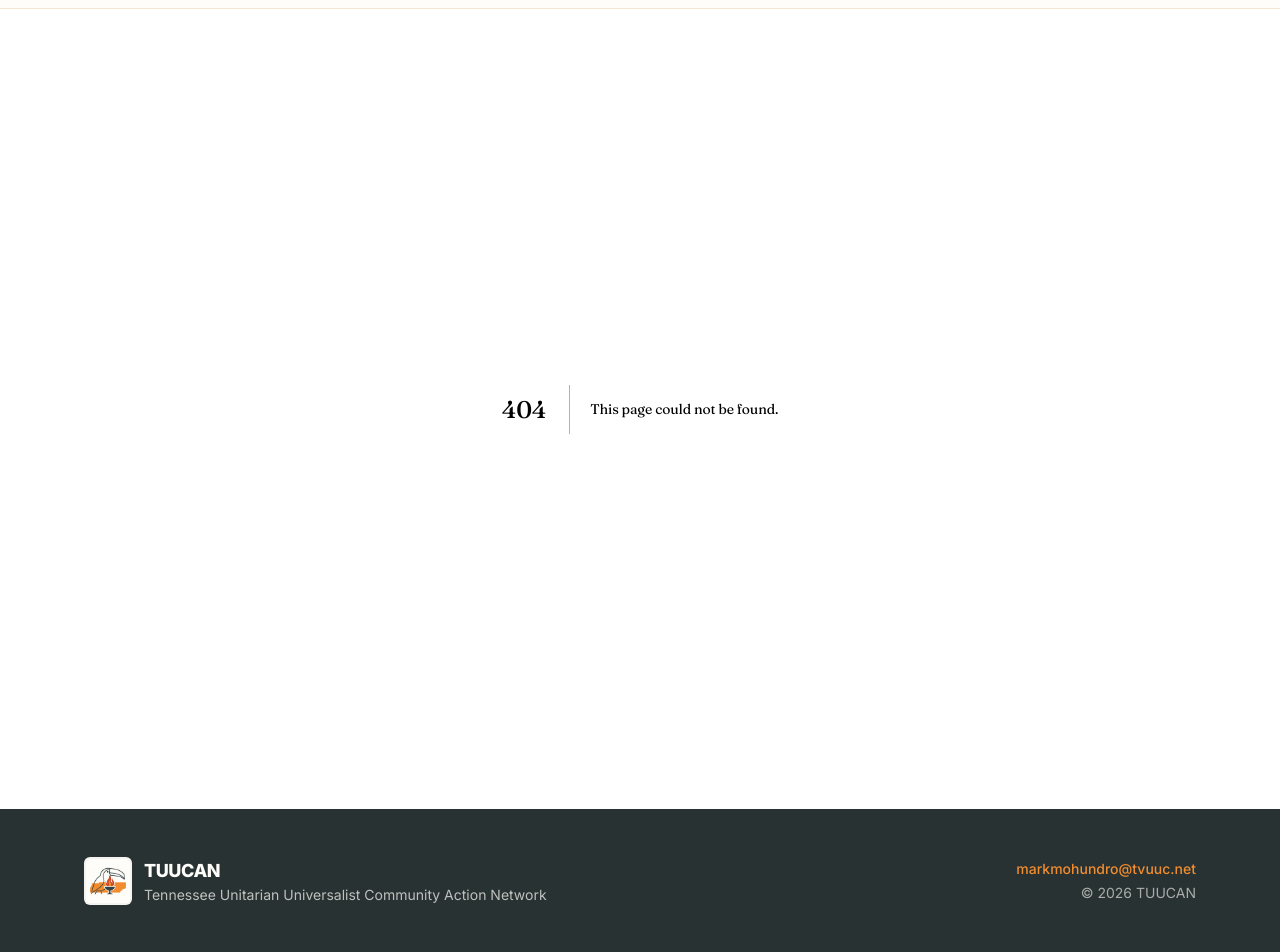
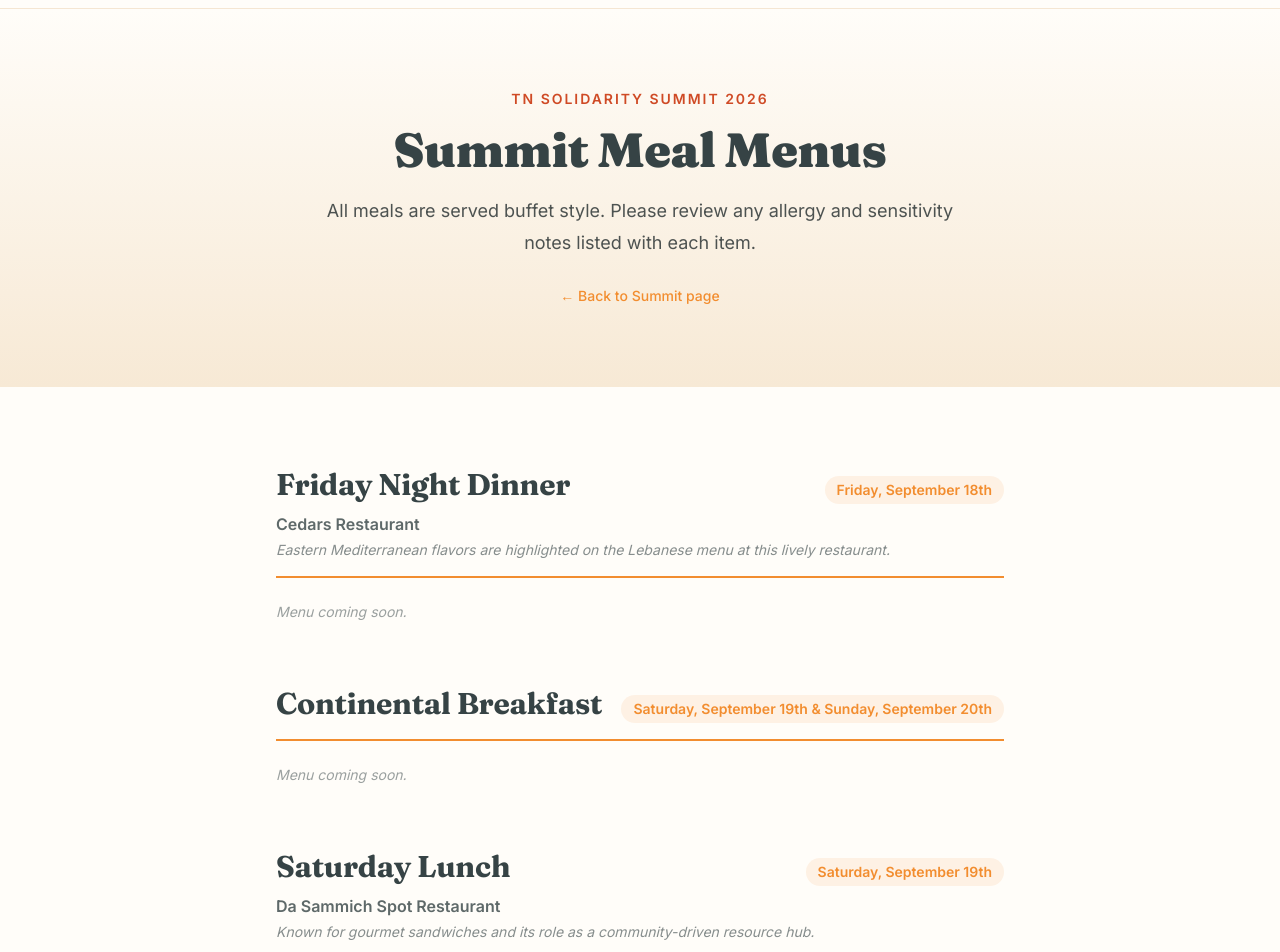
Before and after one commit to tuucan-tn/tuucan-site, a Next.js app: page /menus in a window 1280 px wide. Before the commit this address had no page. Shown: the part 100-1052 px from the top of the page. Built offline with nearby package versions, Linux system fonts and the light colour scheme.

Commit message:
Add Summit meal menus page at /menus

```diff
--- /dev/null
+++ b/app/menus/page.tsx
@@ -0,0 +1,115 @@
+import type { Metadata } from "next";
+import Link from "next/link";
+import menus from "@/content/menus.json";
+
+export const metadata: Metadata = {
+  title: "Summit Meal Menus — TUUCAN",
+  description:
+    "Meal menus for the Tennessee Solidarity Summit, September 18–20, 2026. All meals served buffet style.",
+};
+
+export default function MenusPage() {
+  const { heading, intro, meals } = menus;
+
+  return (
+    <div>
+      {/* ---------------- Hero ---------------- */}
+      <section className="bg-gradient-to-b from-cream to-sand">
+        <div className="mx-auto max-w-4xl px-5 py-16 text-center md:py-20">
+          <p className="text-sm font-semibold uppercase tracking-[0.14em] text-flame">
+            TN Solidarity Summit 2026
+          </p>
+          <h1 className="mt-4 text-4xl font-black leading-[1.05] text-slate sm:text-5xl">
+            {heading}
+          </h1>
+          <p className="mx-auto mt-5 max-w-2xl text-lg leading-8 text-ink/80">
+            {intro}
+          </p>
+          <div className="mt-6">
+            <Link
+              href="/summit"
+              className="text-sm font-medium text-orange hover:underline"
+            >
+              ← Back to Summit page
+            </Link>
+          </div>
+        </div>
+      </section>
+
+      {/* ---------------- Menus ---------------- */}
+      <section className="bg-cream">
+        <div className="mx-auto max-w-3xl px-5 py-16 md:py-20">
+          <div className="space-y-16">
+            {meals.map((meal) => (
+              <div key={meal.id} id={meal.id} className="scroll-mt-20">
+                {/* Meal header */}
+                <div className="border-b-2 border-orange pb-4">
+                  <div className="flex flex-wrap items-baseline justify-between gap-2">
+                    <h2 className="text-2xl font-bold text-slate sm:text-3xl">
+                      {meal.title}
+                    </h2>
+                    <span className="rounded-full bg-orange/10 px-3 py-1 text-sm font-semibold text-orange">
+                      {meal.day}
+                    </span>
+                  </div>
+                  {meal.restaurant && (
+                    <p className="mt-2 text-base font-semibold text-slate/80">
+                      {meal.restaurant}
+                    </p>
+                  )}
+                  {meal.restaurantNote && (
+                    <p className="mt-1 text-sm italic text-slate/60">
+                      {meal.restaurantNote}
+                    </p>
+                  )}
+                </div>
+
+                {/* Menu items */}
+                {meal.items.length > 0 ? (
+                  <div className="mt-6 space-y-4">
+                    {meal.items.map((item, i) => (
+                      <div
+                        key={i}
+                        className="rounded-xl border border-sand-deep bg-sand/40 p-4"
+                      >
+                        {"category" in item && item.category ? (
+                          <p className="mb-2 text-xs font-bold uppercase tracking-widest text-flame">
+                            {item.category}
+                          </p>
+                        ) : null}
+                        <p className="font-semibold text-slate">{item.name}</p>
+                        {"description" in item && item.description ? (
+                          <p className="mt-1 text-sm leading-6 text-ink/70">
+                            {item.description}
+                          </p>
+                        ) : null}
+                        {"allergyNote" in item && item.allergyNote ? (
+                          <p className="mt-2 rounded-md bg-orange/10 px-3 py-1.5 text-xs font-medium text-orange-dark">
+                            ⚠ {item.allergyNote}
+                          </p>
+                        ) : null}
+                      </div>
+                    ))}
+                  </div>
+                ) : (
+                  <p className="mt-6 text-sm italic text-slate/50">
+                    Menu coming soon.
+                  </p>
+                )}
+              </div>
+            ))}
+          </div>
+
+          <div className="mt-16 text-center">
+            <Link
+              href="/summit"
+              className="inline-block rounded-full border border-slate/20 px-6 py-2.5 text-sm font-medium text-slate transition-colors hover:bg-sand"
+            >
+              ← Back to Summit page
+            </Link>
+          </div>
+        </div>
+      </section>
+    </div>
+  );
+}
```
